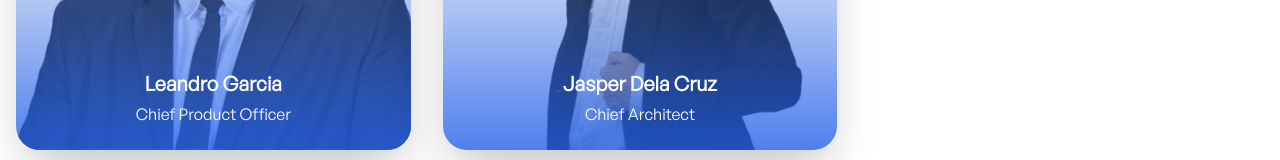
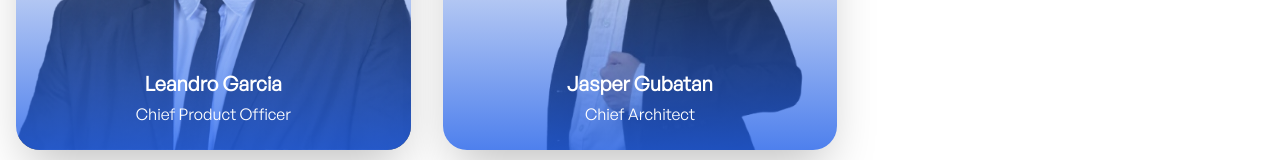
Before and after one commit to donyelqt/Tarana.ai, a Next.js app: page /about in a window 1280 px wide. Shown: the part 2894-3054 px from the top of the page. Built offline with nearby package versions, Linux system fonts and the light colour scheme.

Commit message:
fix(AboutTeam): update team member name from Jasper Dela Cruz to Jasper Gubatan
- Corrected the name of the team member in the AboutTeam component to ensure accurate representation of the team. This change enhances the integrity of the information presented to users.

```diff
--- a/src/components/about/AboutTeam.tsx
+++ b/src/components/about/AboutTeam.tsx
@@ -40,7 +40,7 @@ const teamMembers = [
     linkedin: '#',
   },
   {
-    name: 'Jasper Dela Cruz',
+    name: 'Jasper Gubatan',
     title: 'Chief Architect',
     image: '/images/Jasper.png',
     description:
```
